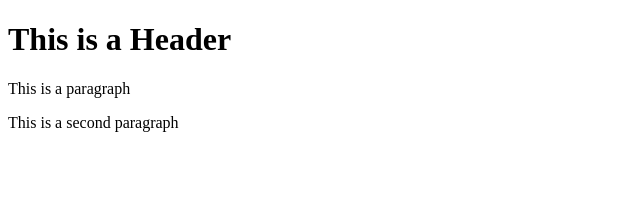
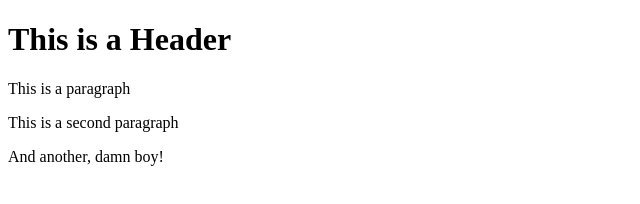
Before and after one commit to joepvdbogaert/git_test, a plain HTML site: page index.html in a window 1280 px wide. Shown: the whole page, without its empty margins (0-640 px from the left). Drawn offline with Linux system fonts and the light colour scheme.

Commit message:
fourth commit

```diff
--- a/index.html
+++ b/index.html
@@ -7,5 +7,6 @@
 	<h1>This is a Header</h1>
 	<p>This is a paragraph</p>
 	<p>This is a second paragraph</p>
+	<p>And another, damn boy!</p>
 </body>
 </html>
```
Also changed, not shown: 1 other file.
